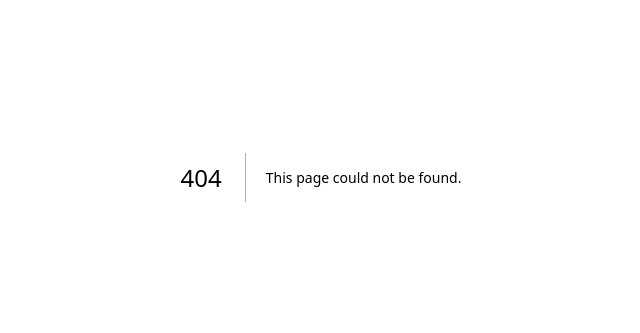
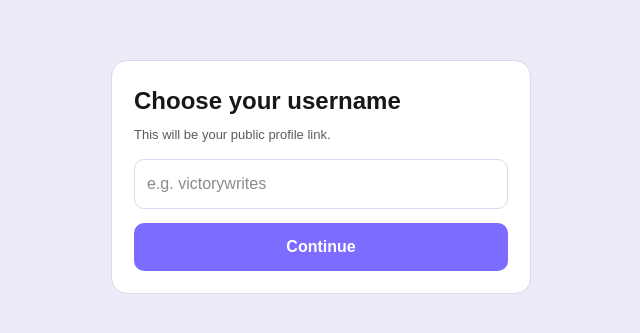
Before and after one commit to blessodunayo-cell/haypen-web, a Next.js app: page /onboarding in a window 1280 px wide. Before the commit this address had no page. Shown: the part 223-556 px from the top of the page, without its empty margins (319-959 px from the left). Built offline with nearby package versions, Linux system fonts and the light colour scheme; no server answers.

Commit message:
Edits to correct the previous failed redeployments

```diff
--- a/app/auth/callback/route.ts
+++ b/app/auth/callback/route.ts
@@ -8,7 +8,7 @@ export async function GET(request: Request) {
 
   const cookieStore = await cookies();
 
-  // Create the redirect response FIRST, so Supabase can set cookies on it
+  // Default response (we will override later)
   const response = NextResponse.redirect(new URL("/feed", url.origin));
 
   const supabase = createServerClient(
@@ -29,9 +29,31 @@ export async function GET(request: Request) {
     }
   );
 
+  // 🔐 Exchange auth code for session
   if (code) {
     await supabase.auth.exchangeCodeForSession(code);
   }
 
+  // 👤 Get current user
+  const {
+    data: { user },
+  } = await supabase.auth.getUser();
+
+  if (!user) {
+    return response;
+  }
+
+  // 🔍 Check if profile exists
+  const { data: profile } = await supabase
+    .from("profiles")
+    .select("id")
+    .eq("id", user.id)
+    .maybeSingle();
+
+  // 🚦 Redirect logic
+  if (!profile) {
+    return NextResponse.redirect(new URL("/onboarding", url.origin));
+  }
+
   return response;
 }
--- a/app/feed/page.tsx
+++ b/app/feed/page.tsx
@@ -21,7 +21,6 @@ export default function FeedPage() {
 
   const [loading, setLoading] = useState(true);
   const [email, setEmail] = useState<string | null>(null);
-  const [signingOut, setSigningOut] = useState(false);
 
   useEffect(() => {
     let alive = true;
@@ -48,13 +47,6 @@ export default function FeedPage() {
       sub.subscription.unsubscribe();
     };
   }, []);
-
-  async function handleSignOut() {
-    setSigningOut(true);
-    await supabase.auth.signOut();
-    setSigningOut(false);
-    router.push("/");
-  }
 
   const posts = [
     {
@@ -109,7 +101,7 @@ export default function FeedPage() {
 
   return (
     <div className="hp-page">
-      <TopNav onSignOut={handleSignOut} signingOut={signingOut} />
+      <TopNav />
       <FeedTabs active="for-you" />
 
       <main className={styles.wrap}>
--- /dev/null
+++ b/app/onboarding/page.tsx
@@ -0,0 +1,145 @@
+"use client";
+
+import { useState } from "react";
+import { useRouter } from "next/navigation";
+import { createClient } from "@/app/lib/supabase/client";
+
+export default function OnboardingPage() {
+  const [username, setUsername] = useState("");
+  const [loading, setLoading] = useState(false);
+  const [error, setError] = useState<string | null>(null);
+
+  const router = useRouter();
+  const supabase = createClient();
+
+  async function handleSubmit(e: React.FormEvent) {
+    e.preventDefault();
+    setError(null);
+
+    if (!username.trim()) {
+      return setError("Please enter a username.");
+    }
+
+    setLoading(true);
+
+    try {
+      const {
+        data: { user },
+      } = await supabase.auth.getUser();
+
+      if (!user) {
+        setError("You must be logged in.");
+        setLoading(false);
+        return;
+      }
+
+      const cleanUsername = username.trim().toLowerCase();
+
+      // 🔍 Check if username already exists
+      const { data: existing } = await supabase
+        .from("profiles")
+        .select("id")
+        .eq("username", cleanUsername)
+        .maybeSingle();
+
+      if (existing) {
+        setError("Username already taken.");
+        setLoading(false);
+        return;
+      }
+
+      // 🧠 Get display name from auth metadata
+      const displayName =
+        (user.user_metadata?.display_name as string) || "Writer";
+
+      // 💾 Insert profile
+      const { error: insertError } = await supabase.from("profiles").insert({
+        id: user.id,
+        username: cleanUsername,
+        display_name: displayName,
+      });
+
+      if (insertError) {
+        setError(insertError.message);
+        setLoading(false);
+        return;
+      }
+
+      // ✅ Go to feed
+      router.replace("/feed");
+    } catch (err) {
+      setError("Something went wrong.");
+    }
+
+    setLoading(false);
+  }
+
+  return (
+    <main
+      style={{
+        minHeight: "100vh",
+        display: "grid",
+        placeItems: "center",
+        padding: 20,
+        background: "var(--hp-bg)",
+      }}
+    >
+      <form
+        onSubmit={handleSubmit}
+        style={{
+          width: "100%",
+          maxWidth: 420,
+          padding: 22,
+          borderRadius: 16,
+          background: "var(--hp-card)",
+          border: "1px solid var(--hp-border)",
+        }}
+      >
+        <h1 style={{ fontSize: 24, fontWeight: 900 }}>
+          Choose your username
+        </h1>
+
+        <p style={{ fontSize: 13, marginTop: 6, opacity: 0.7 }}>
+          This will be your public profile link.
+        </p>
+
+        <input
+          value={username}
+          onChange={(e) => setUsername(e.target.value)}
+          placeholder="e.g. victorywrites"
+          style={{
+            marginTop: 14,
+            width: "100%",
+            padding: 12,
+            borderRadius: 10,
+            border: "1px solid var(--hp-border)",
+          }}
+        />
+
+        <button
+          type="submit"
+          disabled={loading}
+          style={{
+            marginTop: 14,
+            width: "100%",
+            padding: 12,
+            borderRadius: 10,
+            fontWeight: 800,
+            background: "#7c6cff",
+            color: "#fff",
+            border: "none",
+            cursor: loading ? "not-allowed" : "pointer",
+          }}
+        >
+          {loading ? "Saving..." : "Continue"}
+        </button>
+
+        {error && (
+          <div style={{ marginTop: 10, color: "red", fontSize: 13 }}>
+            {error}
+          </div>
+        )}
+      </form>
+    </main>
+  );
+}
--- a/components/feed/TopNav.tsx
+++ b/components/feed/TopNav.tsx
@@ -53,13 +53,7 @@ function BellIcon({ size = 18 }: { size?: number }) {
   );
 }
 
-export default function TopNav({
-  onSignOut,
-  signingOut,
-}: {
-  onSignOut?: () => void;
-  signingOut?: boolean;
-}) {
+export default function TopNav() {
   return (
     <header
       className="hp-topnav"
@@ -79,7 +73,6 @@ export default function TopNav({
           gap: 18,
         }}
       >
-        {/* Left: Brand */}
         <Link
           href="/feed"
           style={{
@@ -94,7 +87,6 @@ export default function TopNav({
           Haypen
         </Link>
 
-        {/* Middle: Main nav links */}
         <nav style={{ display: "flex", gap: 18, alignItems: "center" }}>
           <Link href="/dashboard" style={navLinkStyle}>
             Dashboard
@@ -110,7 +102,6 @@ export default function TopNav({
           </Link>
         </nav>
 
-        {/* Right: Search + Notifications + Avatar */}
         <div
           style={{
             marginLeft: "auto",
@@ -119,7 +110,6 @@ export default function TopNav({
             alignItems: "center",
           }}
         >
-          {/* Search */}
           <Link
             href="/search"
             title="Search"
@@ -140,7 +130,6 @@ export default function TopNav({
             <SearchIcon size={18} />
           </Link>
 
-          {/* Notifications */}
           <button
             type="button"
             title="Notifications"
@@ -162,8 +151,7 @@ export default function TopNav({
             <BellIcon size={18} />
           </button>
 
-          {/* Avatar dropdown */}
-          <AvatarMenu onSignOut={onSignOut} signingOut={signingOut} />
+          <AvatarMenu />
         </div>
       </div>
     </header>
```
